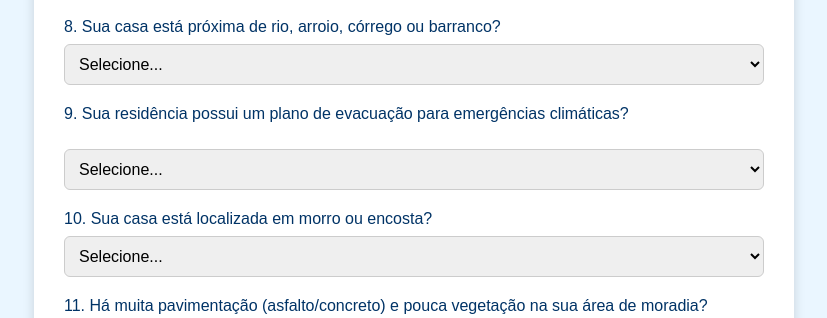
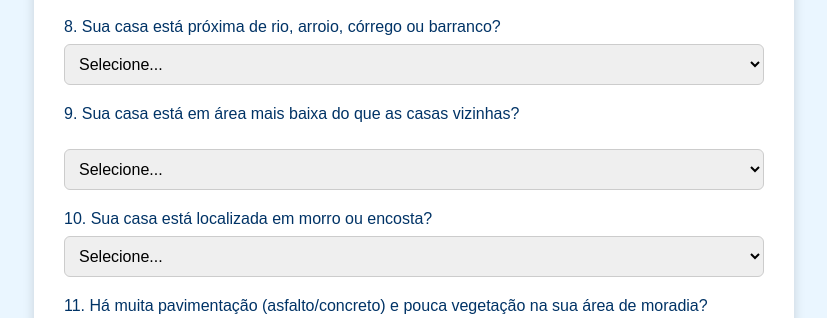
Before and after one commit to Pedro100682/sistema_especialista, a Flask app: page / in a window 1280 px wide. Shown: the part 806-1124 px from the top of the page, without its empty margins (226-1053 px from the left). Run offline with Flask 3, Linux system fonts and the light colour scheme.

```diff
--- a/templates/index.html
+++ b/templates/index.html
@@ -113,7 +113,7 @@
             <option>Não</option>
         </select>
 
-        <label for="q9">9. Sua residência possui um plano de evacuação para emergências climáticas?</label><br>
+        <label for="q9">9. Sua casa está em área mais baixa do que as casas vizinhas?</label><br>
         <select id="q9" name="q9">
             <option value="">Selecione...</option>
             <option value="sim">Sim</option>
```
